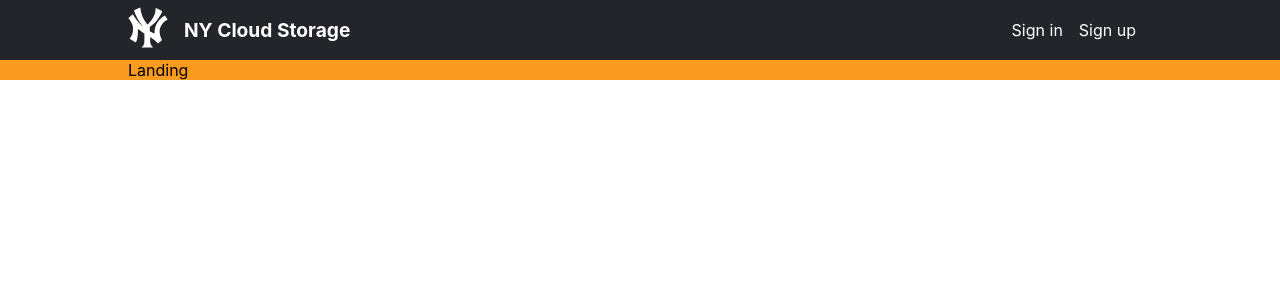
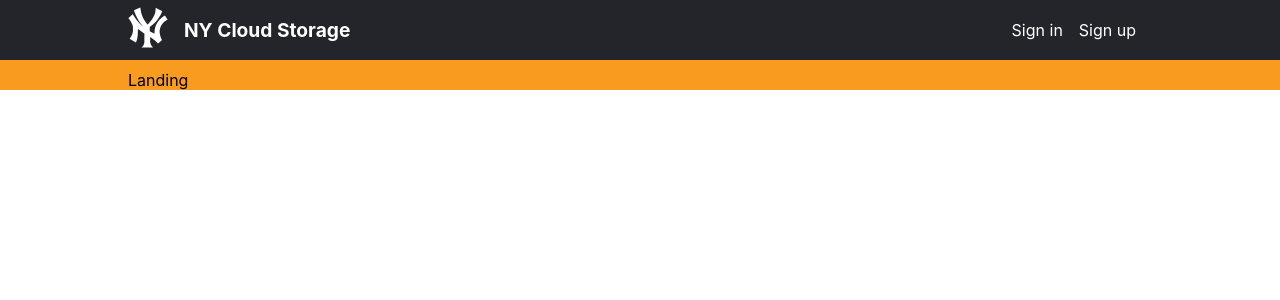
Before and after one commit to y8nesterenko/cloud-storage, a React (Create React App) app in the folder client/: page /home in a window 1280 px wide. Shown: the top 300 px of the page. Built offline with nearby package versions, Linux system fonts and the light colour scheme; no server answers.

Commit message:
09 UI fixing

```diff
--- a/client/src/components/Disk/Disk.jsx
+++ b/client/src/components/Disk/Disk.jsx
@@ -16,6 +16,7 @@ const Disk = () => {
   const currentDir = useSelector((state) => state.files.currentDir);
   const dirStack = useSelector((state) => state.files.dirStack);
   const preloader = useSelector((state) => state.app.preloader);
+  const view = useSelector((state) => state.files.view);
 
   const goBack = () => {
     const prevDirId = dirStack.pop();
@@ -99,14 +100,17 @@ const Disk = () => {
           <option value='type'>by type</option>
           <option value='date'>by date</option>
         </select>
+        {view === 'list' ? (
           <button
             className={style.plate + ' ' + '_icon-plate'}
             onClick={() => dispatch(setView('plate'))}
           />
+        ) : (
           <button
             className={style.list + ' ' + '_icon-list'}
             onClick={() => dispatch(setView('list'))}
           />
+        )}
       </div>
       <FileList />
       <Popup
--- a/client/src/components/Disk/Disk.module.scss
+++ b/client/src/components/Disk/Disk.module.scss
@@ -1,6 +1,6 @@
 .disk {
    margin-top: 20px;
-   height: calc(100vh - 60px - 40px);
+   height: calc(100vh - 90px);
 
    .buttons {
       display: flex;
@@ -44,7 +44,7 @@
 
 .dropArea {
    width: 100%;
-   height: calc(100vh - 60px - 40px);
+   height: calc(100vh - 90px);
    margin: 20px;
    border: 2px dashed var(--color-primary);
    display: flex;
@@ -61,8 +61,8 @@
       .buttons {
 
          .uploadFile {
-            position: absolute;
-            top: calc(100vh - 5rem);
+            position: fixed;
+            bottom: 2rem;
             right: 1rem;
          }
 
--- a/client/src/components/Login/Login.module.scss
+++ b/client/src/components/Login/Login.module.scss
@@ -1,6 +1,6 @@
 .login {
    display: grid;
-   height: calc(100vh - 60px);
+   height: calc(100vh - 90px);
    place-items: center;
    color: var(--color-white);
 
--- a/client/src/components/Navbar/Navbar.module.scss
+++ b/client/src/components/Navbar/Navbar.module.scss
@@ -5,6 +5,9 @@
    width: 100%;
    background-color: var(--color-primary);
    color: var(--color-white);
+   position: fixed;
+   top: 0;
+   margin: 0;
 
    .container {
       display: flex;
@@ -89,6 +92,7 @@
 
    .signOut {
       margin-left: 1rem;
+      text-align: center;
       color: var(--color-secondary);
    }
 
--- a/client/src/config.js
+++ b/client/src/config.js
@@ -1,3 +1,3 @@
 export const APP_URL = 'http://localhost:3000/'
-export const SERVER_URL = 'http://localhost:5000/'
-// export const SERVER_URL = 'https://secure-sierra-86958.herokuapp.com/'
+// export const SERVER_URL = 'http://localhost:5000/'
+export const SERVER_URL = 'https://secure-sierra-86958.herokuapp.com/'
--- a/client/src/index.css
+++ b/client/src/index.css
@@ -43,7 +43,7 @@ body {
   flex-direction: column;
   align-items: center;
   background-color: var(--color-white);
-}
+ }
 
 code {
   font-family: source-code-pro, Menlo, Monaco, Consolas, 'Courier New',
@@ -51,13 +51,15 @@ code {
 }
 
 .App {
-  width: 100vw;
+  width:  100vw;
+  margin-top: 60px;
   background-color: var(--color-secondary);
 }
 
 .wrapper {
   width: 80vw;
   margin: 0 auto;
+  padding-top: 10px;
 }
 
 h2 {
```
Lines whose indentation alone changed are shown as unchanged.
